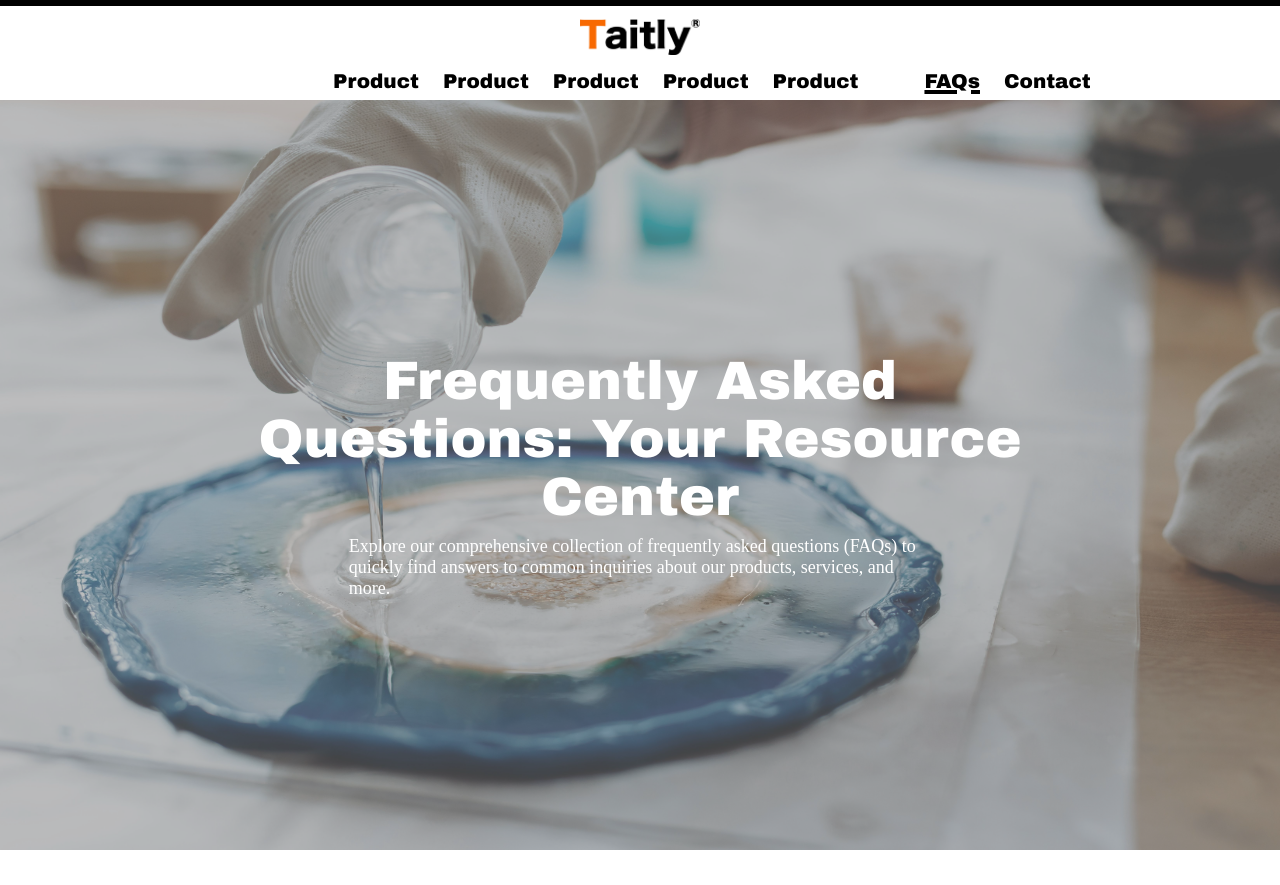
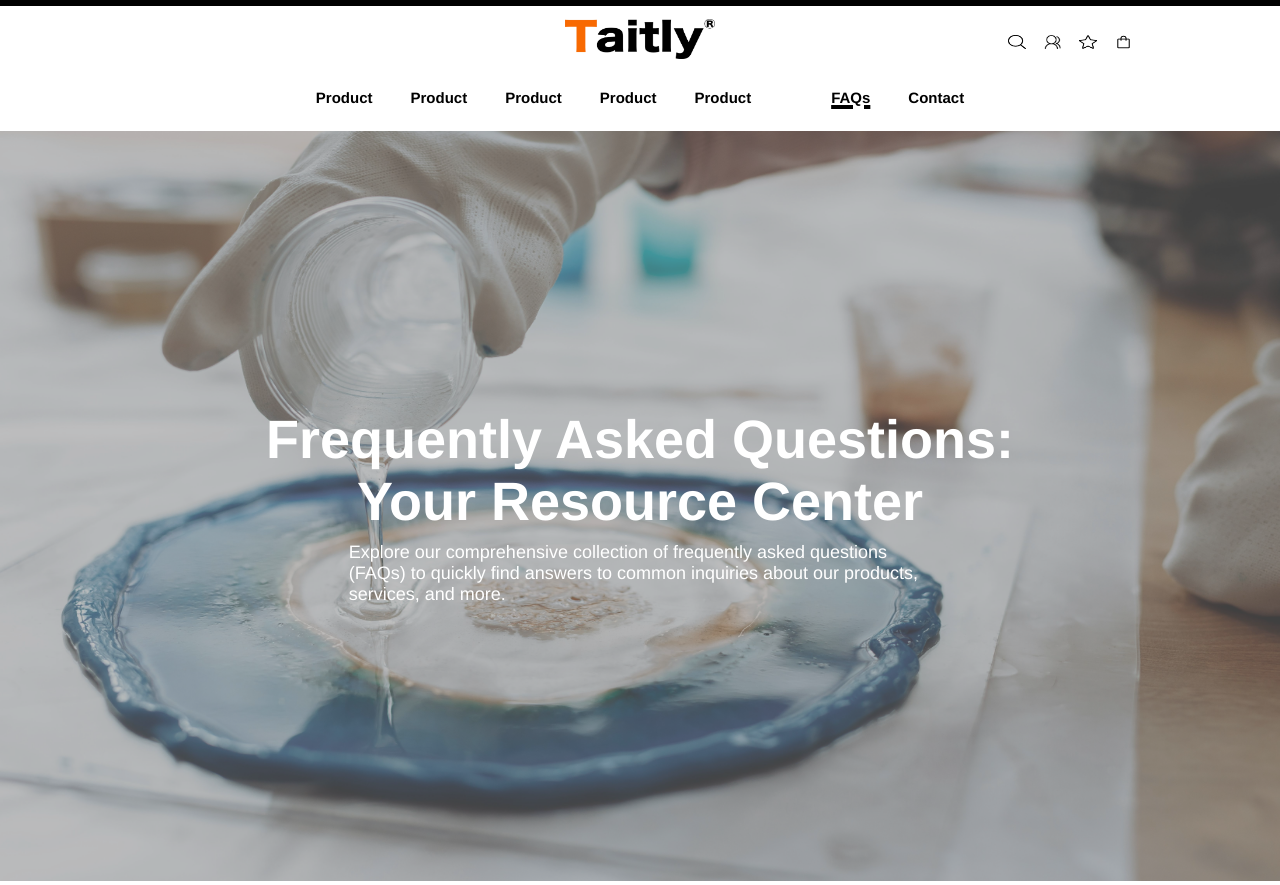
Before and after one commit to DanielYuwei/Taitly_OfficalWeb, a plain HTML site: page pages/FAQ.html in a window 1280 px wide. Before the commit the page ends 853 px from the top, so only its background shows below. Drawn offline with Linux system fonts and the light colour scheme; a script that the page names is missing.

Commit message:
修改排版

```diff
--- a/css/FAQ.css
+++ b/css/FAQ.css
@@ -39,7 +39,7 @@
     padding-left: 15%;
     padding-right: 15%;
     font-size: 18px;
-    font-family: 'Times New Roman', Times, serif;
+    font-family:  "Helvetica", "Arial","LiHei Pro","黑體-繁","微軟正黑體", sans-serif;
 }
 
 /*-------------------------*/
--- a/css/common.css
+++ b/css/common.css
@@ -3,7 +3,7 @@ body {
     margin: 0px;
     padding: 0px;
     border: 0px;
-    font-family: Arial Black;
+    font-family:  "Helvetica", "Arial","LiHei Pro","黑體-繁","微軟正黑體", sans-serif;
 }
 
 /*LOGO 相關css*/
@@ -11,7 +11,7 @@ header{
     text-align: center;
 }
 #logo_img{
-    width: 150px;
+    width: 170px;
 }
 
 #above_bkground{
@@ -19,42 +19,40 @@ header{
     padding-top: 6px;
 }
 #LOGO_img>a>img{
-    width:120px;
+    width:150px;
+    height: 40px;
     padding: 1% 0px 0px 0px;
 }
 
 /*LOGO旁邊icon*/
 #icon_function{
-    margin-left: 85%;
-    margin-right: 10%;
-    width: 75px;
-    margin-top: -35px;
+    margin-right: 200px;
+    margin-top: -30px;
+    margin-left: 78%;
 }
 #icon_img{
-    height: 40px;
+    height: 14px;
+    width: 17.5px;
+    padding: 0px 8px 15px 8px;
     /* border: 1px solid black; */
-    padding: 0px 15px 0px 15px;
 }
 
 #search_icon>img{
-    width: 100%;
-    height: 50%;
-    align-items: center;
-    justify-content: center;
-    display: flex;
+    height: 14px;
+    width: 17.5px;
 }
 
 /*funtion_list*/
 #funtion_list{
-    margin-left:25%;
-    margin-right: 30%;
-    padding-bottom: 5px;
-    font-weight: 900;
-    font-size: 20px;
+    margin:auto;
+    padding: 16px 0px 22px 0px;
+    font-size: 15px;
+    font-weight: bold;
+    color: gray;
 }
 #funtion>a{
     color: black;
-    padding: 8px 10px ;
+    padding: 8px 17px ;
     text-decoration: none;
     /* border: 1px solid; 測試用 */
 }
```
